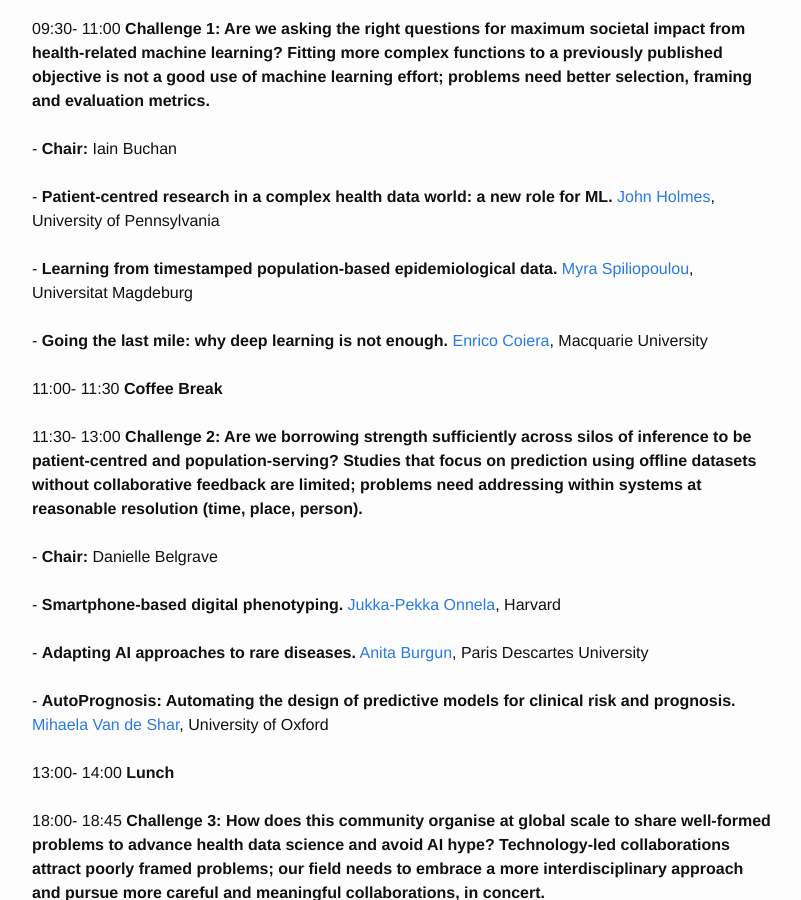
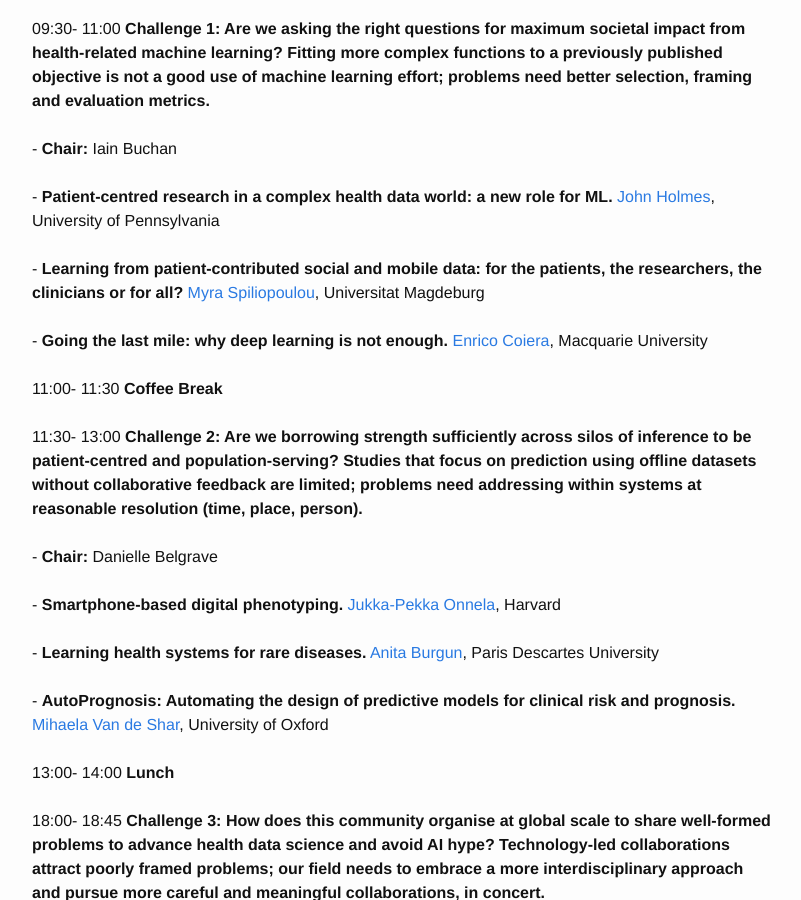
Before and after one commit to dalimeeting/dalimeeting.github.io, a Jekyll site: the page built from _posts/2018-04-05-workshopHealthCare.md, in a window 1280 px wide and 900 px high, scrolled down 1263 px. Shown: the whole window, without its empty margins (238-1039 px from the left). Built offline with Jekyll 4.4.1, drawn with Linux system fonts in a browser that asks for light colours.

Commit message:
Update 2018-04-05-workshopHealthCare.md

```diff
--- a/_posts/2018-04-05-workshopHealthCare.md
+++ b/_posts/2018-04-05-workshopHealthCare.md
@@ -70,7 +70,7 @@ talks:
   youtube:
   start: ""
   end: ""
-- title: "Learning from timestamped population-based epidemiological data."
+- title: "Learning from patient-contributed social and mobile data: for the patients, the researchers, the clinicians or for all?"
   author:
   - given: Myra
     family: Spiliopoulou
@@ -118,7 +118,7 @@ talks:
   youtube:
   start: ""
   end: ""
-- title: "Adapting AI approaches to rare diseases."
+- title: "Learning health systems for rare diseases."
   author:
   - given: Anita
     family: Burgun
```
